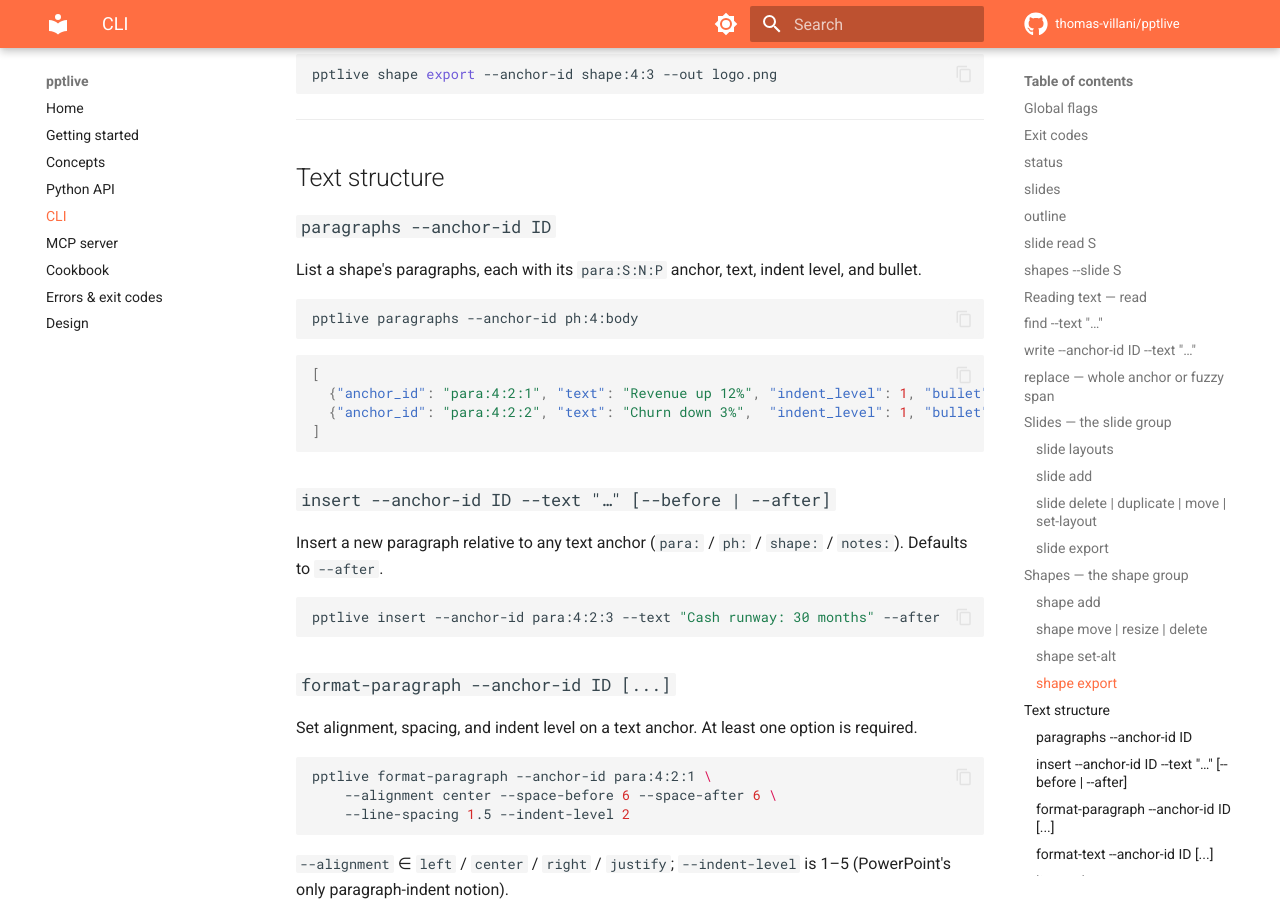
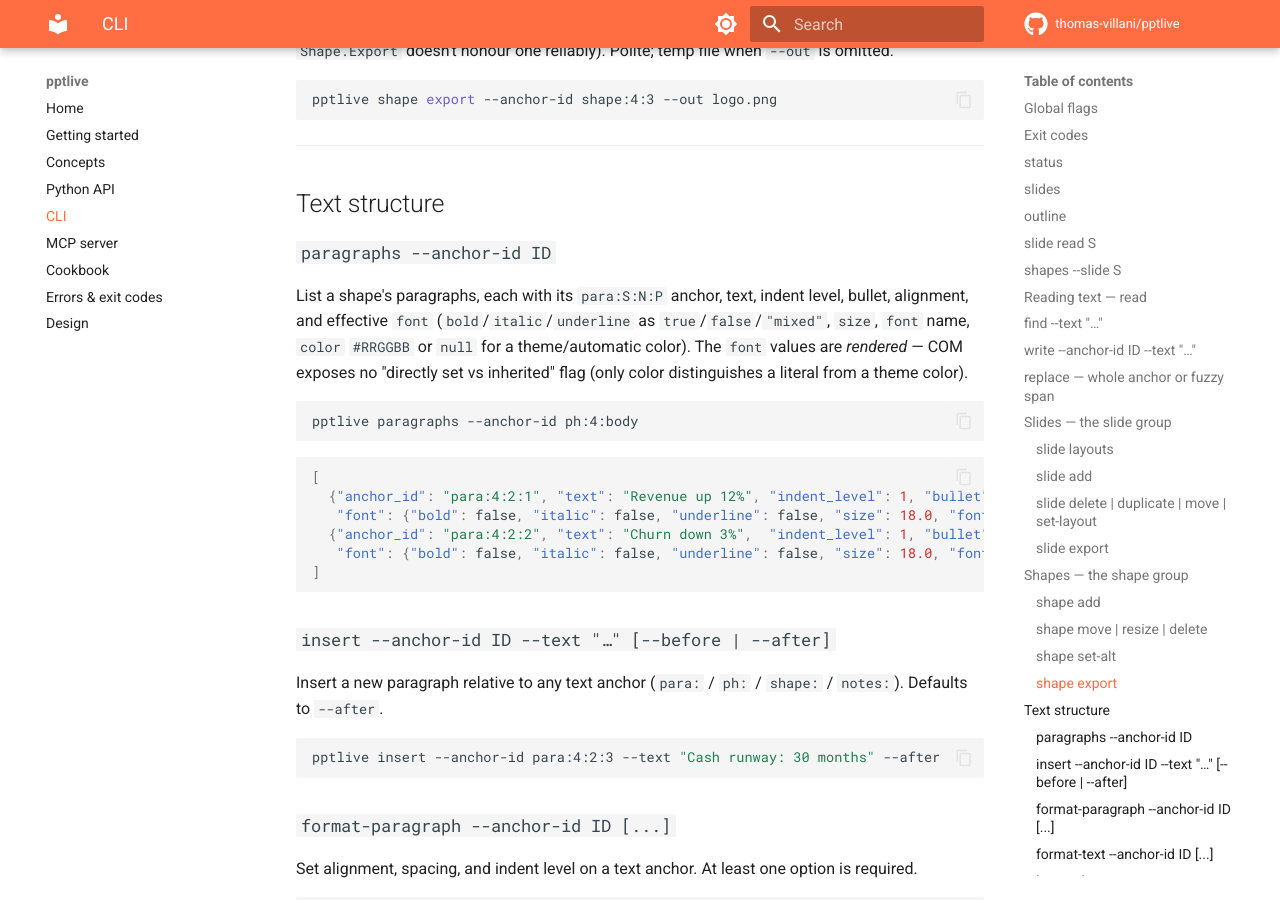
Before and after one commit to thomas-villani/pptlive, an MkDocs documentation site: the page built from docs/cli.md, in a window 1280 px wide and 900 px high, scrolled down 6916 px. Built offline with MkDocs 1.6.1 and Material for MkDocs 9.7.7, drawn with Linux system fonts in a browser that asks for light colours; comment, search, counter and statistics services are not loaded; some of the changed text lies outside the part shown.

Commit message:
docs: reflect the test-feedback fixes in the docs site
- concepts.md / cli.md: `\n` (or `\r`) in write/set_text starts a new paragraph;
  `\v` is the within-paragraph soft-break escape.
- concepts.md: document the generic `object` content placeholder, the
  `body`→object alias, and the Two Content `ph:S:body` ambiguity error.
- cli.md: `paragraphs` output now includes alignment + the effective `font`
  block (bold/italic/underline as true/false/"mixed", size, font, color/null);
  `master format-text-style --level` defaults to 1.

Co-Authored-By: Claude Opus 4.8 (1M context) <noreply@anthropic.com>

````diff
--- a/docs/cli.md
+++ b/docs/cli.md
@@ -167,7 +167,8 @@ Never raises on a miss — zero matches is an **empty array** and exit `0`.
 ## `write --anchor-id ID --text "…"`
 
 Set the entire text of a text anchor. Preserves the viewed slide; one Ctrl-Z.
-Embed `\n` for paragraph breaks.
+Embed `\n` (or `\r`) to start a new paragraph — each line becomes its own
+addressable `para:S:N:P`. For a soft line break *within* a paragraph, embed `\v`.
 
 ```bash
 pptlive write --anchor-id ph:2:title --text "Agenda"
@@ -348,7 +349,11 @@ pptlive shape export --anchor-id shape:4:3 --out logo.png
 ### `paragraphs --anchor-id ID`
 
 List a shape's paragraphs, each with its `para:S:N:P` anchor, text, indent
-level, and bullet.
+level, bullet, alignment, and effective `font` (`bold`/`italic`/`underline` as
+`true`/`false`/`"mixed"`, `size`, `font` name, `color` `#RRGGBB` or `null` for a
+theme/automatic color). The `font` values are *rendered* — COM exposes no
+"directly set vs inherited" flag (only color distinguishes a literal from a theme
+color).
 
 ```bash
 pptlive paragraphs --anchor-id ph:4:body
@@ -356,8 +361,10 @@ pptlive paragraphs --anchor-id ph:4:body
 
 ```json
 [
-  {"anchor_id": "para:4:2:1", "text": "Revenue up 12%", "indent_level": 1, "bullet": "bulleted"},
-  {"anchor_id": "para:4:2:2", "text": "Churn down 3%",  "indent_level": 1, "bullet": "bulleted"}
+  {"anchor_id": "para:4:2:1", "text": "Revenue up 12%", "indent_level": 1, "bullet": "bulleted",
+   "font": {"bold": false, "italic": false, "underline": false, "size": 18.0, "font": "Aptos", "color": "#000000"}},
+  {"anchor_id": "para:4:2:2", "text": "Churn down 3%",  "indent_level": 1, "bullet": "bulleted",
+   "font": {"bold": false, "italic": false, "underline": false, "size": 18.0, "font": "Aptos", "color": null}}
 ]
 ```
 
@@ -536,7 +543,9 @@ pptlive master set-background --color "#1F1F1F"      # solid fill (v0.9 ships so
 `--underline`, `--size`, `--font`, `--color`) and `format-paragraph-style`
 mirrors `format-paragraph` (`--alignment`, `--space-before`, `--space-after`,
 `--line-spacing`) — but applied deck-wide to a `--style` + `--level` instead of
-to one anchor. Each needs at least one formatting option.
+to one anchor. `--level` defaults to `1` (the natural choice for `title`); pass
+`--level N` (1–5) for the other outline levels. Each needs at least one
+formatting option.
 
 ---
 
````
Also changed, not shown: docs/concepts.md (+10 -1 lines).
